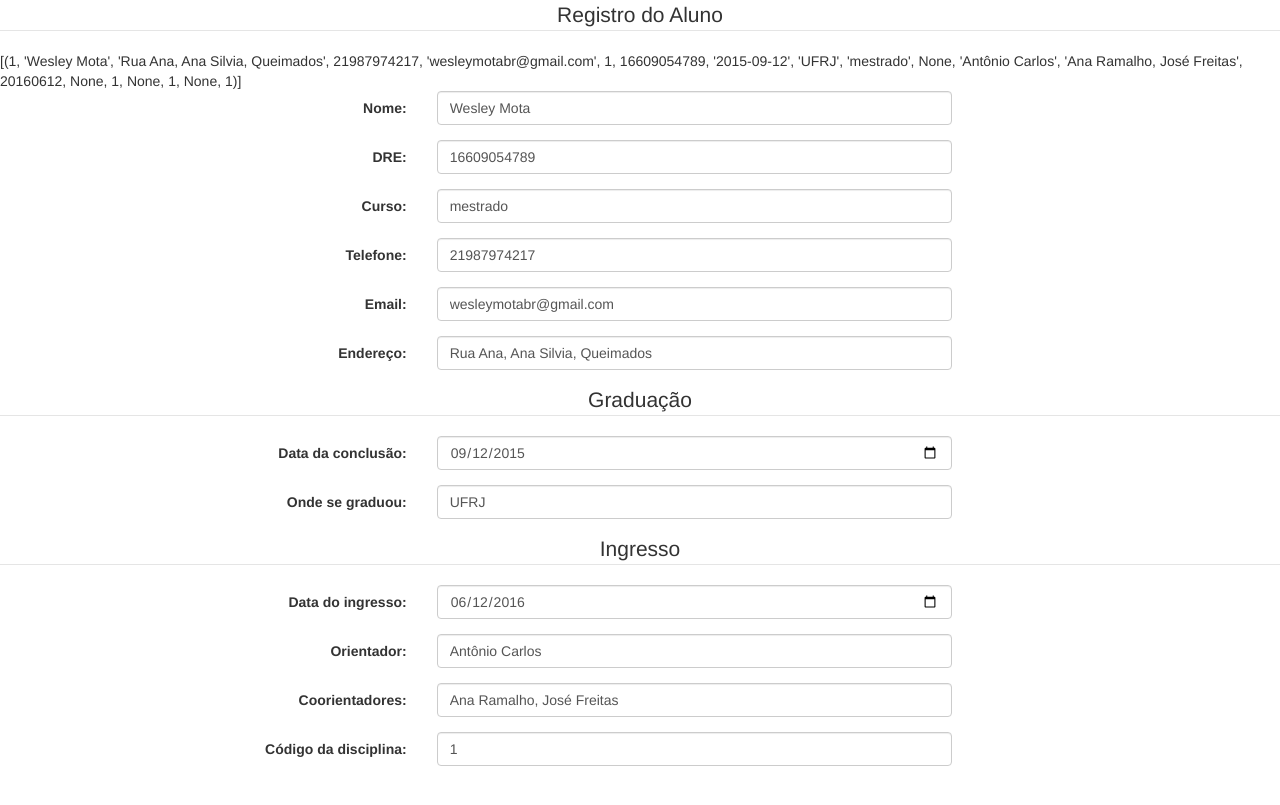
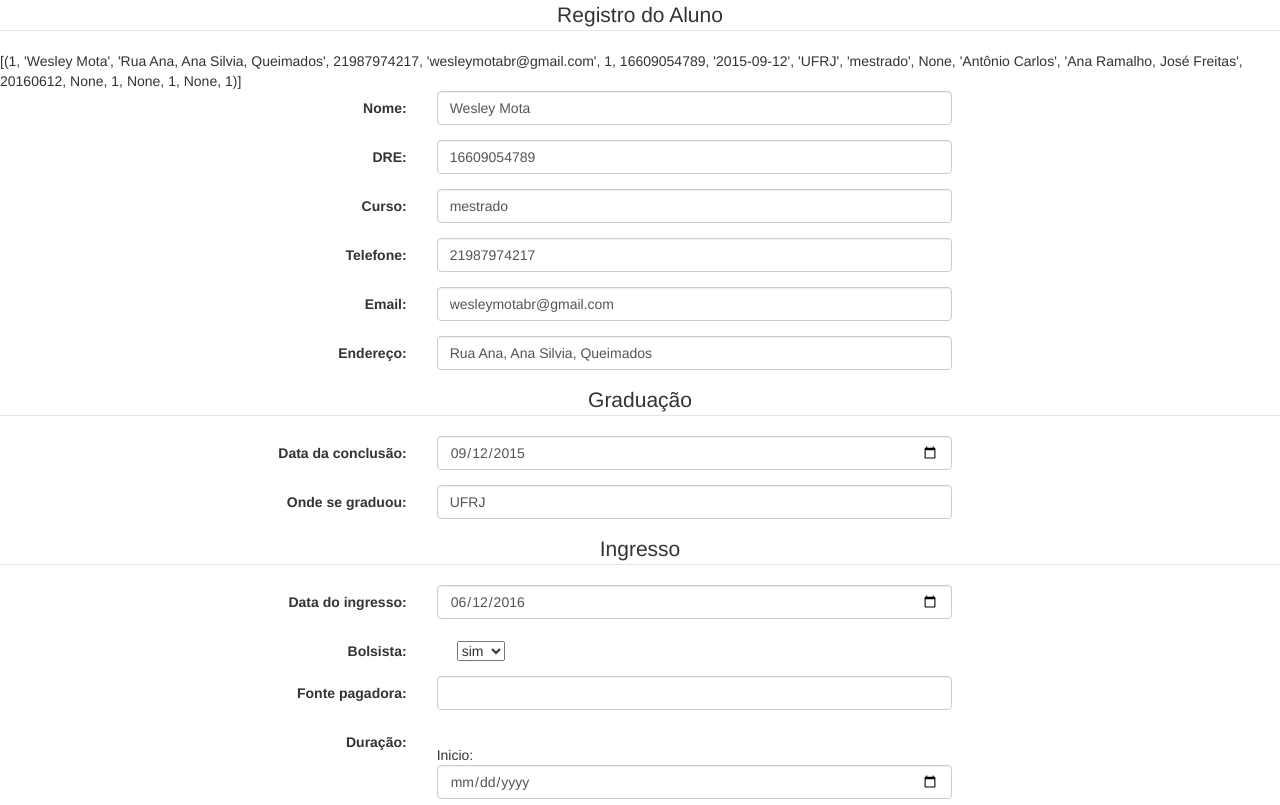
Before and after one commit to wesleymog/Introd_Prog, a Flask app: page /edit/1 in a window 1280 px wide. Shown: the top 805 px of the page. Run offline with Flask 2, Linux system fonts and the light colour scheme; data comes from the database, SQL or seed files in the repository; some libraries are stand-ins or nearby versions.

Commit message:
Cadastrando alunos com todos os Dados

```diff
--- a/templates/editarAluno.html
+++ b/templates/editarAluno.html
@@ -90,6 +90,67 @@
             <input class="form-control" value="{{ingresso}}" name="ingresso" type="date"  id="ingresso">
           </div>
         </div>
+<!--bolsa-->
+        <div class="form-group">
+          <label class="col-md-4 control-label">Bolsista: </label>
+            <div class="col-md-5">
+              <label class="radio-inline">
+                <select name='bolsa'>
+                  <option value='sim'>sim</option>
+                  <option value="não">Não</option>
+                </select>
+              </label>
+          </div>
+        </div>
+
+        <div class="form-group">
+          <label class="col-md-4 control-label">Fonte pagadora:</label>
+          <div class="col-md-5">
+            <input id="pagbolsa" name="pagbolsa" type="text"  class="form-control input-md" required="">
+          </div>
+        </div>
+
+        <div class="form-group row">
+          <label for="conclusao" class="col-md-4 control-label">Duração:</label>
+          <br>
+          <div class="col-md-5">
+            Inicio: <input class="form-control" name="iniciobolsa" type="date"  id="iniciobolsa">
+            <br>
+            Duração:
+            <select class="form-control" name='duracaobolsa'>
+              <option value='1'>1 ano</option>
+              <option value='2'>2 anos</option>
+              <option value='3'>3 anos</option>
+              <option value='4'>4 anos</option>
+              <option value='5'>5 anos</option>
+            </select>
+          </div>
+        </div>
+
+        <br>
+        <br>
+
+  <!-- Qualificação -->
+      <center><legend>Qualificação</legend></center>
+
+        <div class="form-group">
+          <label class="col-md-4 control-label" for="ativo">Se qualificou?</label>
+          <div class="col-md-5">
+            <select name="VQualificacao" class="form-control">
+              <option value="Sim">Sim</option>
+              <option value="Não">Não</option>
+            </select>
+          </div>
+        </div>
+
+<!--quando se qualificou-->
+        <div class="form-group row">
+          <label for="conclusao" class="col-md-4 control-label">Data da qualificação:</label>
+            <div class="col-md-5">
+              <input class="form-control" name="dataquali" type="date"  id="conclusao">
+            </div>
+        </div>
+
 
 <!--Orientador-->
       <div class="form-group">
@@ -115,6 +176,36 @@
           </div>
         </div>
         <input id="id" name="id" type="text"   value="{{row[0]}}"class="escondido" required="">
+
+        <!--Paper-->
+              <center><legend>Paper</legend></center>
+              <div class="form-group">
+                <label class="col-md-4 control-label">Já submeteu um paper?</label>
+                <div class="col-md-5">
+                  <form>
+                    <label class="radio-inline">
+                    <input type="radio" name="paper" id="sim" value="sim">Sim
+                    </label>
+                    <label class="radio-inline">
+                    <input type="radio" name="paper" id="nao" value="nao">Não
+                    </label>
+                  </form>
+                </div>
+              </div>
+
+              <div class="form-group row">
+                <label for="datapub" class="col-md-4 control-label">Data da publicação:</label>
+                <div class="col-md-5">
+                    <input class="form-control" name="datapub" type="date"  id="datapub">
+                  </div>
+              </div>
+
+              <div class="form-group">
+                <label for="ondepub" class="col-md-4 control-label">Conferência/Journal onde foi publicado:</label>
+                <div class="col-md-5">
+                  <input id="ondepub" name="ondepub" type="text" class="form-control input-md">
+                </div>
+              </div>
 {% endfor %}
       <center>
         <input type="submit"></input>
```
